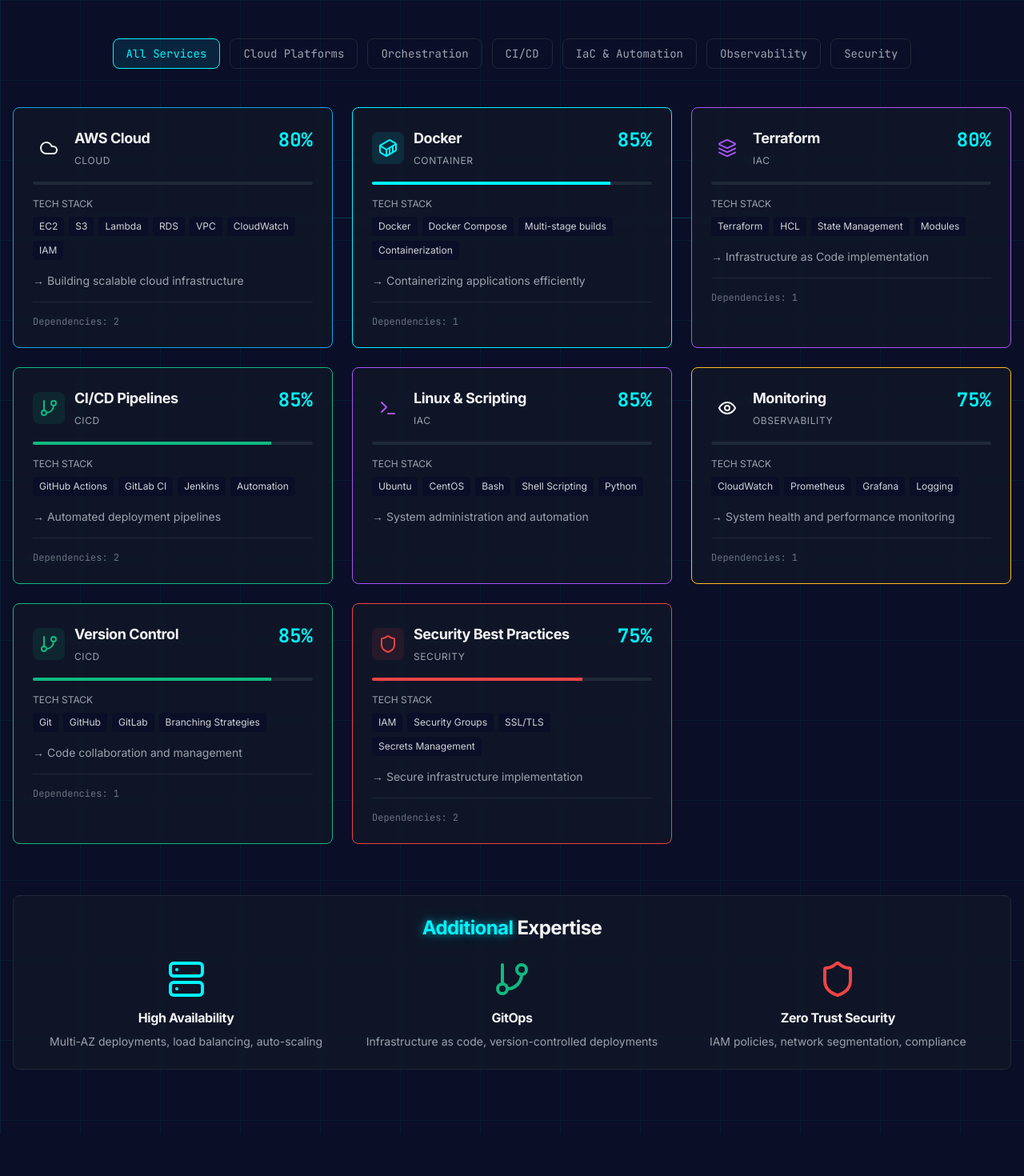
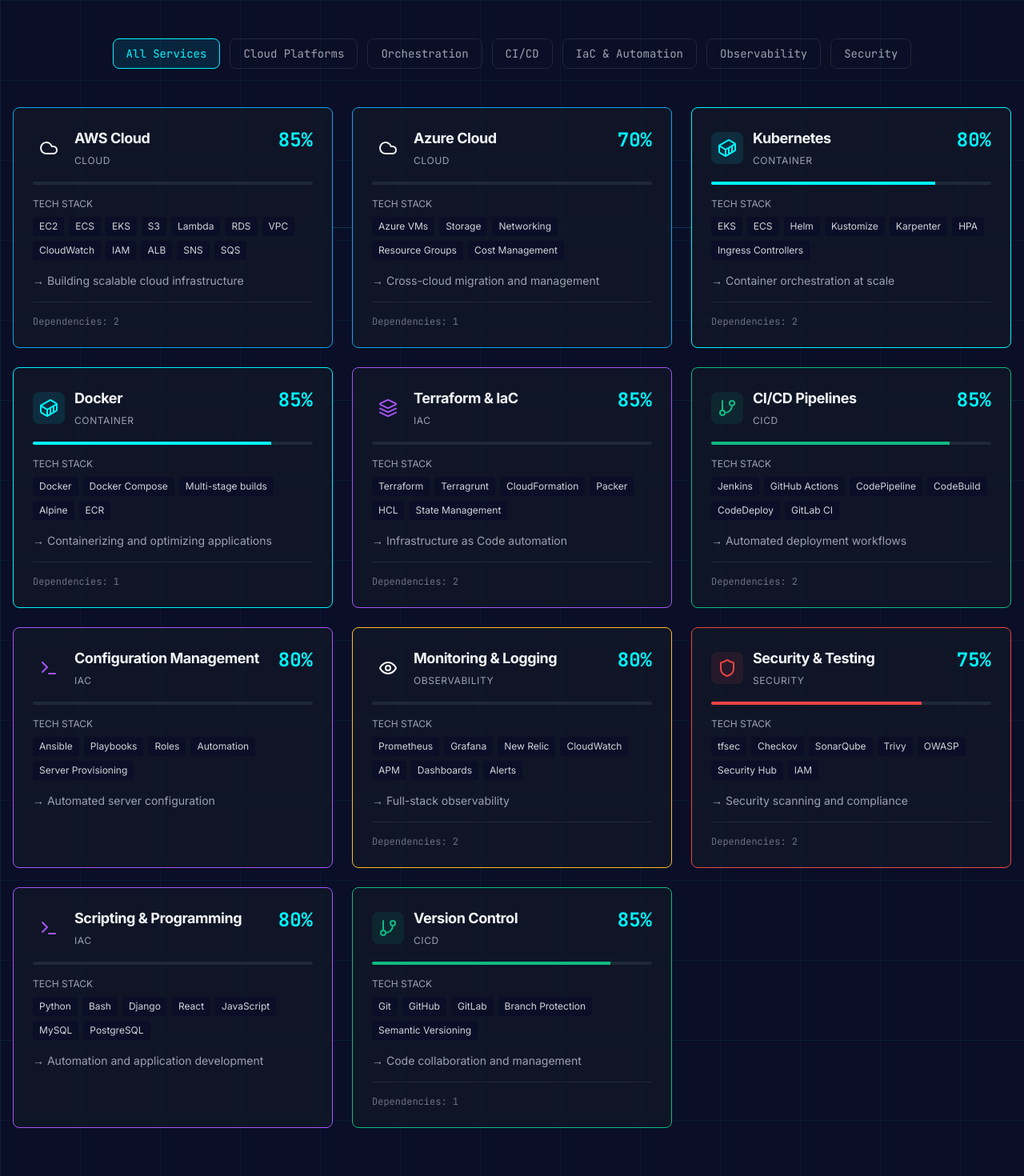
Before and after one commit to dhanbdrkarki1/dhan-portfolio, a Next.js app: page /build in a window 1280 px wide. Shown: the part 300-1770 px from the top of the page at 80% size. Before the commit the page ends 1717 px from the top, so only its background shows below. Built offline with nearby package versions, Linux system fonts and the light colour scheme.

Commit message:
add technical skills

```diff
--- a/components/sections/SkillsInfrastructure.tsx
+++ b/components/sections/SkillsInfrastructure.tsx
@@ -21,80 +21,110 @@
     name: 'AWS Cloud',
     category: 'cloud',
     icon: Cloud,
-    tools: ['EC2', 'S3', 'Lambda', 'RDS', 'VPC', 'CloudWatch', 'IAM'],
+    tools: ['EC2', 'ECS', 'EKS', 'S3', 'Lambda', 'RDS', 'VPC', 'CloudWatch', 'IAM', 'ALB', 'SNS', 'SQS'],
     impact: 'Building scalable cloud infrastructure',
+    level: 85,
+    dependencies: ['terraform', 'docker'],
+  },
+  {
+    id: 'azure',
+    name: 'Azure Cloud',
+    category: 'cloud',
+    icon: Cloud,
+    tools: ['Azure VMs', 'Storage', 'Networking', 'Resource Groups', 'Cost Management'],
+    impact: 'Cross-cloud migration and management',
+    level: 70,
+    dependencies: ['terraform'],
+  },
+  {
+    id: 'kubernetes',
+    name: 'Kubernetes',
+    category: 'container',
+    icon: Container,
+    tools: ['EKS', 'ECS', 'Helm', 'Kustomize', 'Karpenter', 'HPA', 'Ingress Controllers'],
+    impact: 'Container orchestration at scale',
     level: 80,
-    dependencies: ['terraform', 'docker'],
+    dependencies: ['docker', 'cicd'],
   },
   {
     id: 'docker',
     name: 'Docker',
     category: 'container',
     icon: Container,
-    tools: ['Docker', 'Docker Compose', 'Multi-stage builds', 'Containerization'],
-    impact: 'Containerizing applications efficiently',
+    tools: ['Docker', 'Docker Compose', 'Multi-stage builds', 'Alpine', 'ECR'],
+    impact: 'Containerizing and optimizing applications',
     level: 85,
     dependencies: ['cicd'],
   },
   {
     id: 'terraform',
-    name: 'Terraform',
+    name: 'Terraform & IaC',
     category: 'iac',
     icon: Layers,
-    tools: ['Terraform', 'HCL', 'State Management', 'Modules'],
-    impact: 'Infrastructure as Code implementation',
-    level: 80,
-    dependencies: ['aws'],
+    tools: ['Terraform', 'Terragrunt', 'CloudFormation', 'Packer', 'HCL', 'State Management'],
+    impact: 'Infrastructure as Code automation',
+    level: 85,
+    dependencies: ['aws', 'azure'],
   },
   {
     id: 'cicd',
     name: 'CI/CD Pipelines',
     category: 'cicd',
     icon: GitBranch,
-    tools: ['GitHub Actions', 'GitLab CI', 'Jenkins', 'Automation'],
-    impact: 'Automated deployment pipelines',
+    tools: ['Jenkins', 'GitHub Actions', 'CodePipeline', 'CodeBuild', 'CodeDeploy', 'GitLab CI'],
+    impact: 'Automated deployment workflows',
     level: 85,
     dependencies: ['docker', 'terraform'],
   },
   {
-    id: 'linux',
-    name: 'Linux & Scripting',
+    id: 'ansible',
+    name: 'Configuration Management',
     category: 'iac',
     icon: Terminal,
-    tools: ['Ubuntu', 'CentOS', 'Bash', 'Shell Scripting', 'Python'],
-    impact: 'System administration and automation',
-    level: 85,
+    tools: ['Ansible', 'Playbooks', 'Roles', 'Automation', 'Server Provisioning'],
+    impact: 'Automated server configuration',
+    level: 80,
     dependencies: [],
   },
   {
     id: 'monitoring',
-    name: 'Monitoring',
+    name: 'Monitoring & Logging',
     category: 'observability',
     icon: Eye,
-    tools: ['CloudWatch', 'Prometheus', 'Grafana', 'Logging'],
-    impact: 'System health and performance monitoring',
+    tools: ['Prometheus', 'Grafana', 'New Relic', 'CloudWatch', 'APM', 'Dashboards', 'Alerts'],
+    impact: 'Full-stack observability',
+    level: 80,
+    dependencies: ['aws', 'kubernetes'],
+  },
+  {
+    id: 'security',
+    name: 'Security & Testing',
+    category: 'security',
+    icon: Shield,
+    tools: ['tfsec', 'Checkov', 'SonarQube', 'Trivy', 'OWASP', 'Security Hub', 'IAM'],
+    impact: 'Security scanning and compliance',
     level: 75,
-    dependencies: ['aws'],
+    dependencies: ['terraform', 'cicd'],
+  },
+  {
+    id: 'scripting',
+    name: 'Scripting & Programming',
+    category: 'iac',
+    icon: Terminal,
+    tools: ['Python', 'Bash', 'Django', 'React', 'JavaScript', 'MySQL', 'PostgreSQL'],
+    impact: 'Automation and application development',
+    level: 80,
+    dependencies: [],
   },
   {
     id: 'git',
     name: 'Version Control',
     category: 'cicd',
     icon: GitBranch,
-    tools: ['Git', 'GitHub', 'GitLab', 'Branching Strategies'],
+    tools: ['Git', 'GitHub', 'GitLab', 'Branch Protection', 'Semantic Versioning'],
     impact: 'Code collaboration and management',
     level: 85,
     dependencies: ['cicd'],
-  },
-  {
-    id: 'security',
-    name: 'Security Best Practices',
-    category: 'security',
-    icon: Shield,
-    tools: ['IAM', 'Security Groups', 'SSL/TLS', 'Secrets Management'],
-    impact: 'Secure infrastructure implementation',
-    level: 75,
-    dependencies: ['terraform', 'aws'],
   },
 ]
 
@@ -135,10 +165,10 @@
           className="text-center mb-16"
         >
           <h1 className="text-5xl md:text-6xl font-bold mb-6">
-            <span className="glow-text">Infrastructure</span> as Code
+            <span className="glow-text">Technical</span> Skills
           </h1>
           <p className="text-xl text-gray-400 max-w-3xl mx-auto">
-            Technical expertise visualized as interconnected cloud services and dependencies
+            DevOps expertise across cloud platforms, automation, and infrastructure management
           </p>
         </motion.div>
 
@@ -266,25 +296,25 @@
           <div className="grid md:grid-cols-3 gap-6">
             <div className="text-center">
               <Server className="w-12 h-12 text-neon-cyan mx-auto mb-3" />
-              <h3 className="font-bold mb-2">High Availability</h3>
+              <h3 className="font-bold mb-2">Cost Optimization</h3>
               <p className="text-sm text-gray-400">
-                Multi-AZ deployments, load balancing, auto-scaling
+                Cloud cost reduction, rightsizing, lifecycle policies
               </p>
             </div>
 
             <div className="text-center">
               <GitBranch className="w-12 h-12 text-neon-green mx-auto mb-3" />
-              <h3 className="font-bold mb-2">GitOps</h3>
+              <h3 className="font-bold mb-2">Collaboration Tools</h3>
               <p className="text-sm text-gray-400">
-                Infrastructure as code, version-controlled deployments
+                Jira, Zoho, Slack, MS Teams, documentation
               </p>
             </div>
 
             <div className="text-center">
               <Shield className="w-12 h-12 text-status-error mx-auto mb-3" />
-              <h3 className="font-bold mb-2">Zero Trust Security</h3>
+              <h3 className="font-bold mb-2">Problem Solving</h3>
               <p className="text-sm text-gray-400">
-                IAM policies, network segmentation, compliance
+                Analytical thinking, troubleshooting, optimization
               </p>
             </div>
           </div>
```
